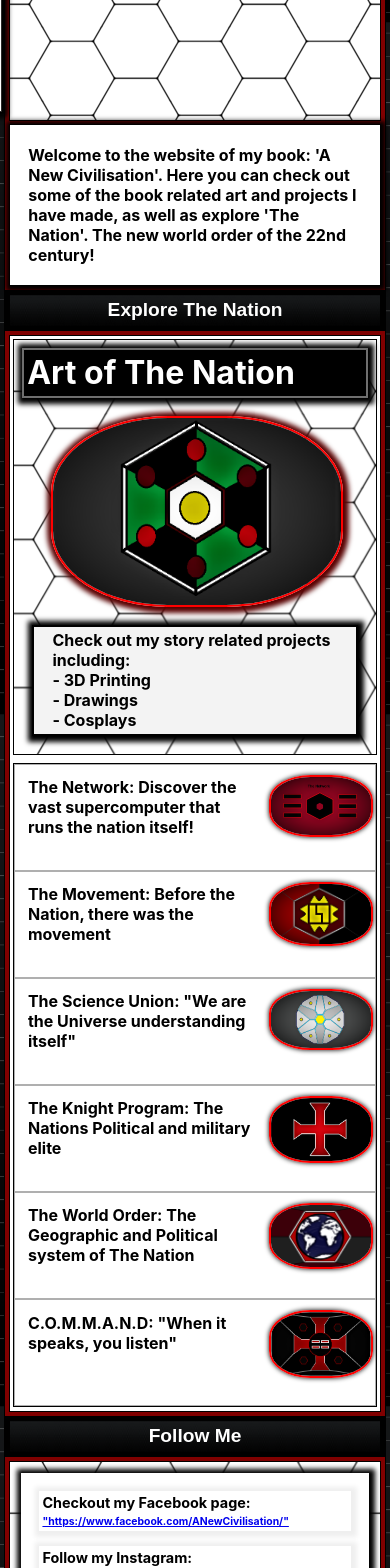
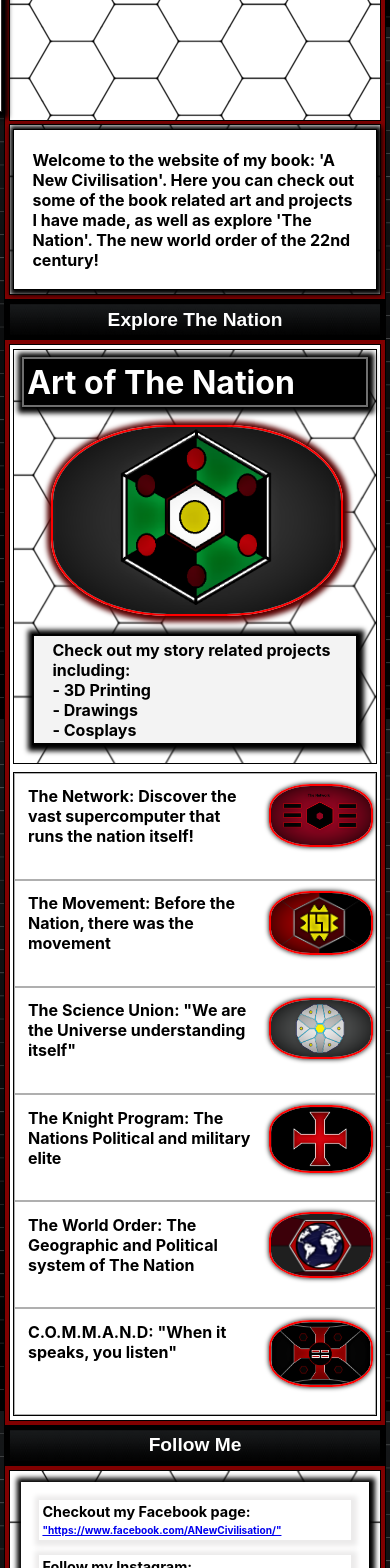
Before and after one commit to TSaker95/newciv-react-site, a React (Create React App) app: page / in a window 390 px wide. Shown: the part 1060-2628 px from the top of the page. Built offline with nearby package versions, Linux system fonts and the light colour scheme.

Commit message:
fixed most problems with mobile mode, looks fine again!

```diff
--- a/src/App.css
+++ b/src/App.css
@@ -583,9 +583,15 @@ h3 {
   .sectiontextfollow {
     font-size: 0.9rem;
     width: auto;
+    -webkit-box-shadow: 1px 1px 5px 5px black;
+            box-shadow: 1px 1px 5px 5px black;
   }
   .sectiontextfollow a {
-    font-size: 0.65rem;
+    font-size: 0.63rem;
+  }
+  .sectiontextfollow p {
+    -webkit-box-shadow: 1px 1px 5px 5px #ecebeb;
+            box-shadow: 1px 1px 5px 5px #ecebeb;
   }
   .section {
     display: -webkit-box;
--- a/src/App.js
+++ b/src/App.js
@@ -24,17 +24,18 @@ function App() {
         <div className="sectionslideshow">
           <Slideshow />
         </div>
-        <div className="section">
-          <div className="sectiontext">
-            <p>
-              Welcome to the website of my book: 'A New Civilisation'. Here you
-              can check out some of the book related art and projects I have
-              made, as well as explore 'The Nation'. The new world order of the
-              22nd century!
-            </p>
+        <div className="sectionslideshow">
+          <div className="section">
+            <div className="sectiontext">
+              <p>
+                Welcome to the website of my book: 'A New Civilisation'. Here
+                you can check out some of the book related art and projects I
+                have made, as well as explore 'The Nation'. The new world order
+                of the 22nd century!
+              </p>
+            </div>
           </div>
         </div>
-
         <div className="header">
           <h1 className="h1"> Explore The Nation </h1>
         </div>
--- a/src/App.scss
+++ b/src/App.scss
@@ -530,8 +530,12 @@ h3 {
   .sectiontextfollow {
     font-size: 0.9rem;
     width: auto;
+    box-shadow: 1px 1px 5px 5px rgb(0, 0, 0);
     a {
-      font-size: 0.65rem;
+      font-size: 0.63rem;
+    }
+    p {
+      box-shadow: 1px 1px 5px 5px rgb(236, 235, 235);
     }
   }
 
```
Also changed, not shown: 1 other file (tests, documents, lock files or other folders).
